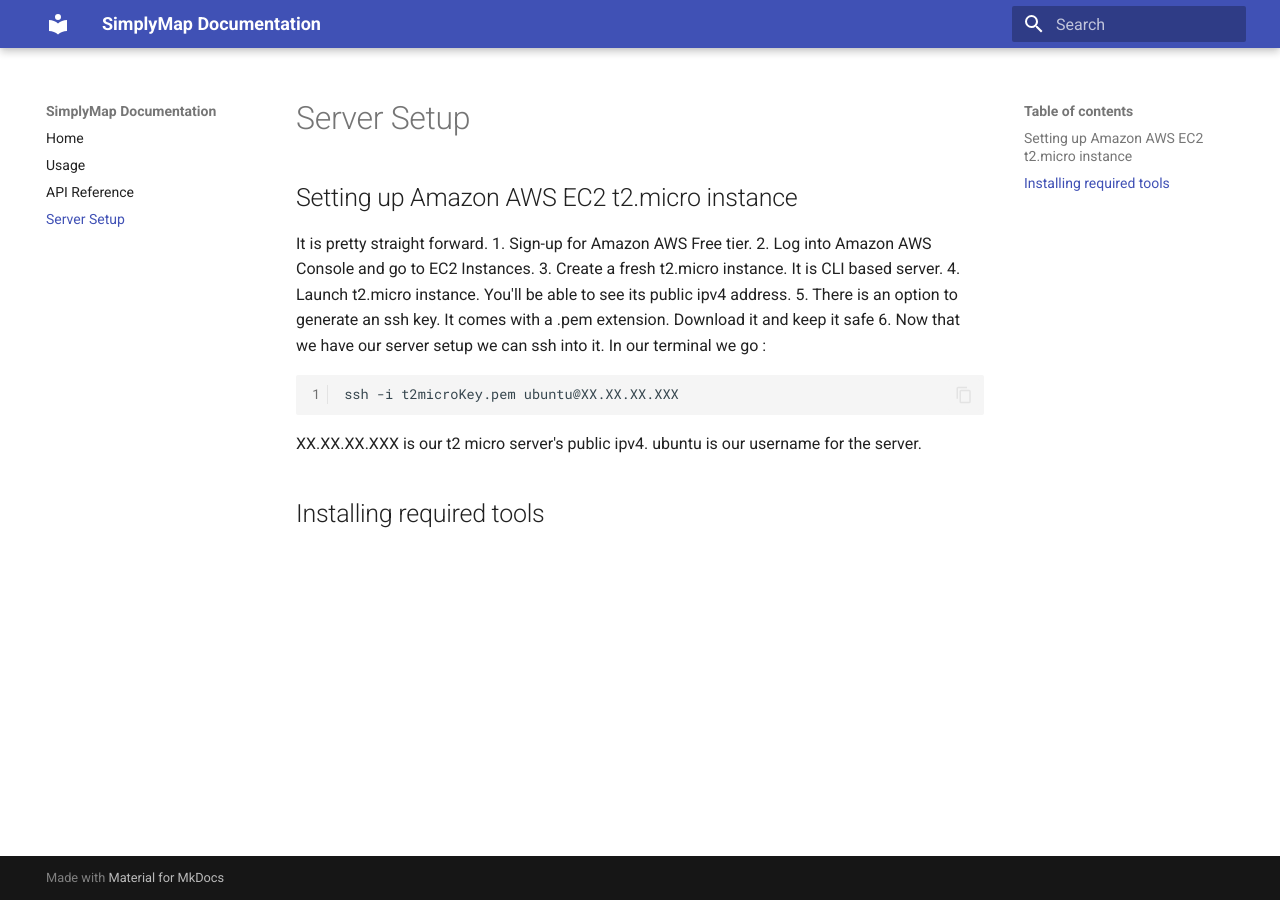
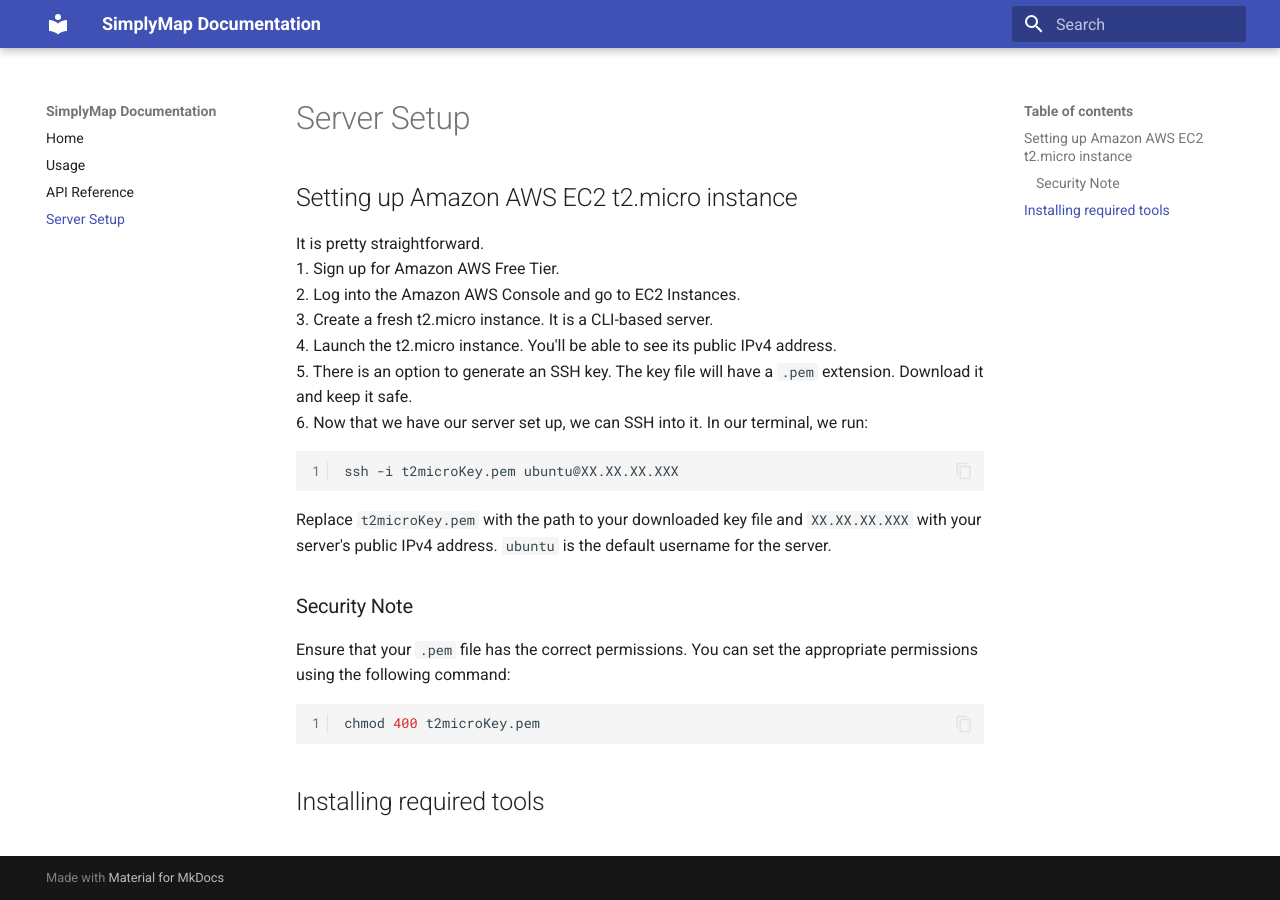
Before and after one commit to amritanshusingh/SimplyMap, an MkDocs documentation site: the page built from docs/server.md, in a window 1280 px wide. Built offline with MkDocs 1.6.1 and Material for MkDocs 9.7.7, drawn with Linux system fonts in a browser that asks for light colours.

Commit message:
corrected some line rendering issues

````diff
--- a/docs/server.md
+++ b/docs/server.md
@@ -1,14 +1,24 @@
 ## Setting up Amazon AWS EC2 t2.micro instance
-It is pretty straight forward.
-1. Sign-up for Amazon AWS Free tier.
-2. Log into Amazon AWS Console and go to EC2 Instances.
-3. Create a fresh t2.micro instance. It is CLI based server.
-4. Launch t2.micro instance. You'll be able to see its public ipv4 address.
-5. There is an option to generate an ssh key. It comes with a .pem extension. Download it and keep it safe
-6. Now that we have our server setup we can ssh into it. In our terminal we go :
+
+It is pretty straightforward.
+1. Sign up for Amazon AWS Free Tier.
+2. Log into the Amazon AWS Console and go to EC2 Instances.
+3. Create a fresh t2.micro instance. It is a CLI-based server.
+4. Launch the t2.micro instance. You'll be able to see its public IPv4 address.
+5. There is an option to generate an SSH key. The key file will have a `.pem` extension. Download it and keep it safe.
+6. Now that we have our server set up, we can SSH into it. In our terminal, we run:
+
+   ```bash
+   ssh -i t2microKey.pem ubuntu@XX.XX.XX.XXX
+   ```
+
+   Replace `t2microKey.pem` with the path to your downloaded key file and `XX.XX.XX.XXX` with your server's public IPv4 address. `ubuntu` is the default username for the server.
+
+### Security Note
+Ensure that your `.pem` file has the correct permissions. You can set the appropriate permissions using the following command:
+
 ```bash
-ssh -i t2microKey.pem ubuntu@XX.XX.XX.XXX
+chmod 400 t2microKey.pem
 ```
-XX.XX.XX.XXX is our t2 micro server's public ipv4. ubuntu is our username for the server.
 
 ## Installing required tools
````
